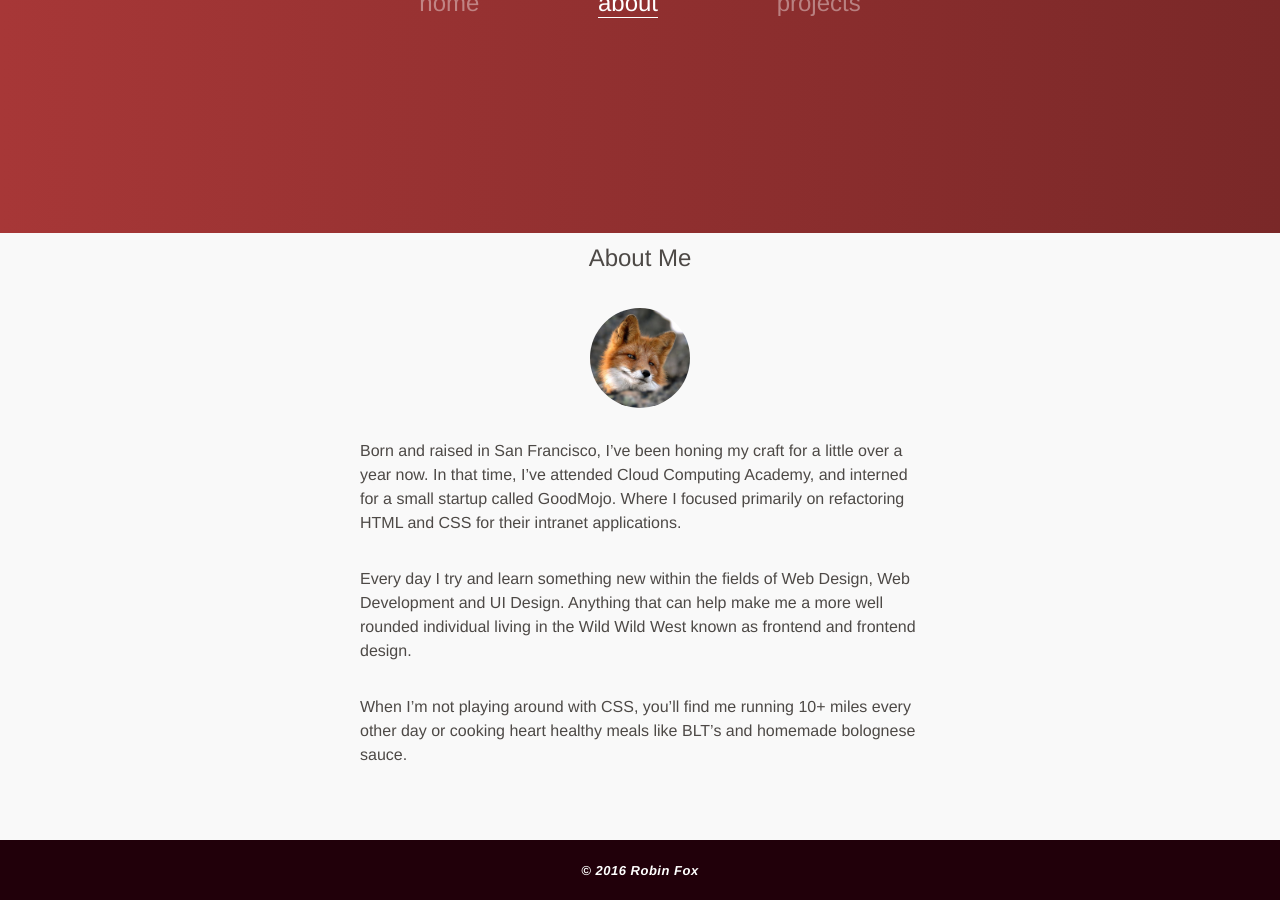
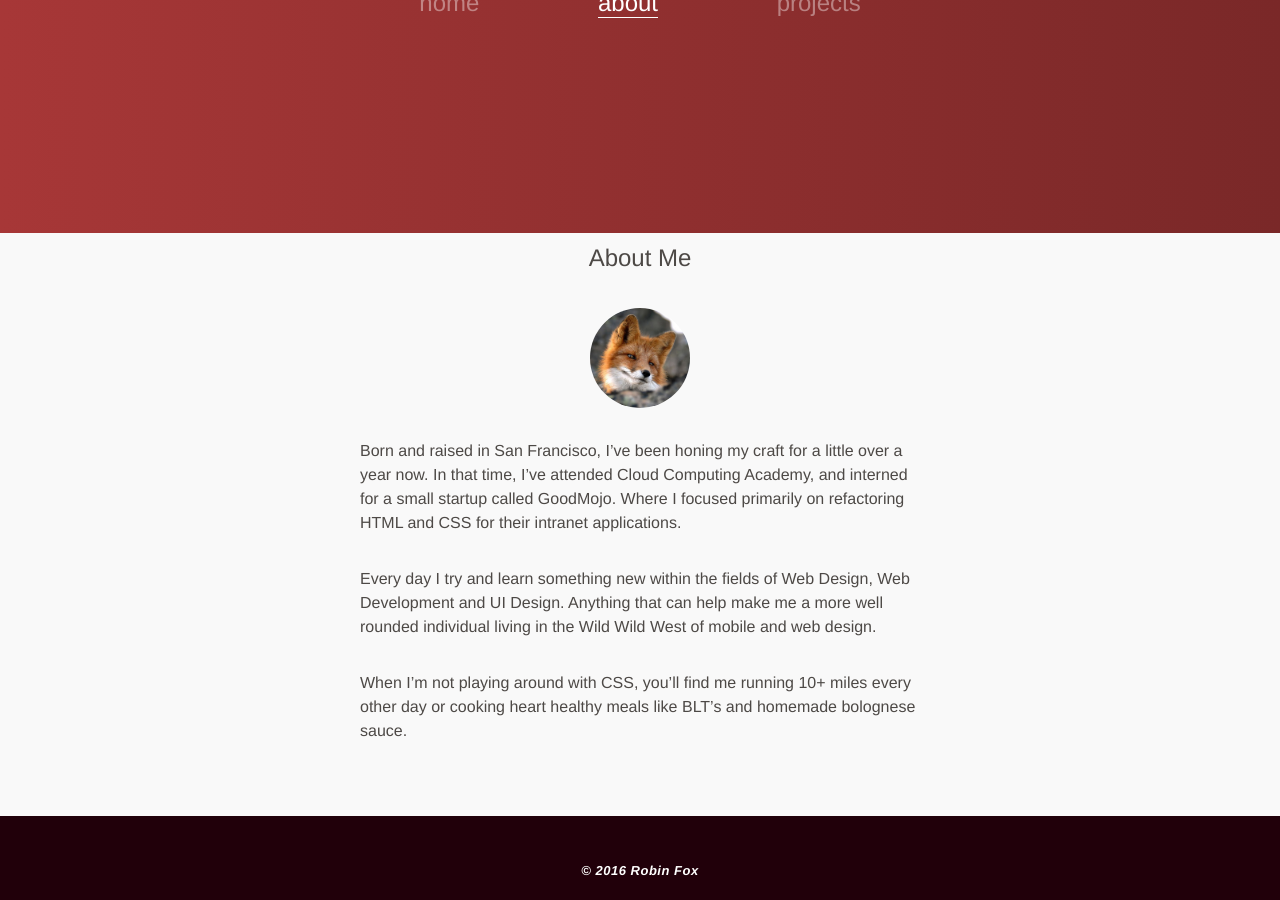
Before and after one commit to smugfox/smugfox, a Jekyll site: the page built from about.md, in a window 1280 px wide and 900 px high, scrolled down 611 px. Built offline with Jekyll 4.4.1, drawn with Linux system fonts in a browser that asks for light colours; after the commit the page ends 1487 px from its top, so only the background shows below that.

Commit message:
changed a couple of words

```diff
--- a/about.md
+++ b/about.md
@@ -7,6 +7,6 @@ featured_image: "/img/me.jpg"
 
 Born and raised in San Francisco, I've been honing my craft for a little over a year now.  In that time, I've attended Cloud Computing Academy, and interned for a small startup called GoodMojo.  Where I focused primarily on refactoring HTML and CSS for their intranet applications.
 
-Every day I try and learn something new within the fields of Web Design, Web Development and UI Design.  Anything that can help make me a more well rounded individual living in the Wild Wild West known as frontend and frontend design.
+Every day I try and learn something new within the fields of Web Design, Web Development and UI Design.  Anything that can help make me a more well rounded individual living in the Wild Wild West of mobile and web design.
 
 When I'm not playing around with CSS, you'll find me running 10+ miles every other day or cooking heart healthy meals like BLT's and homemade bolognese sauce.
```
